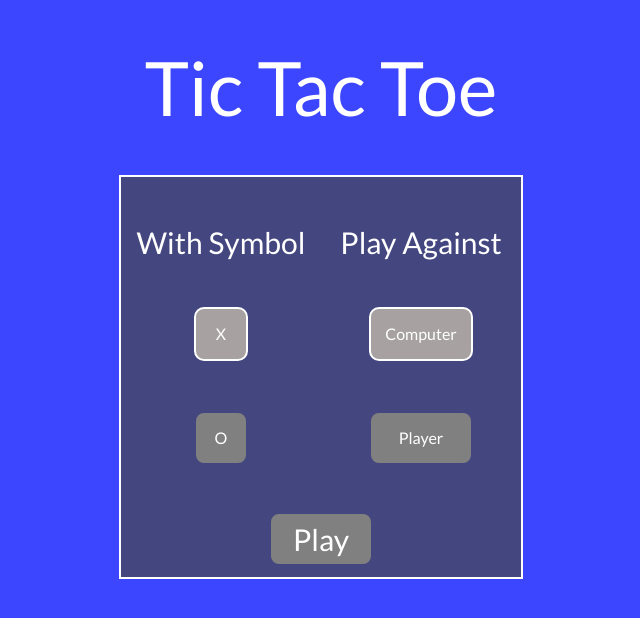
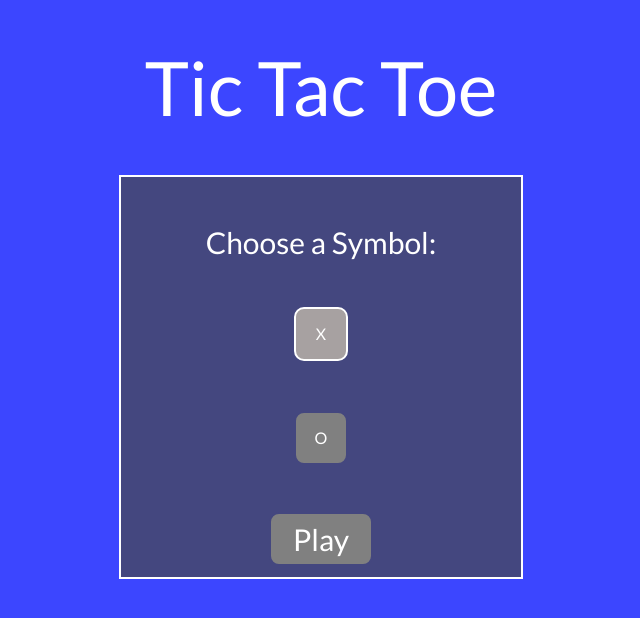
Before and after one commit to mattchere/tic-tac-toe, a plain HTML site: page index.html in a window 1280 px wide. Shown: the whole page, without its empty margins (319-959 px from the left). Drawn offline with nearby package versions, Linux system fonts and the light colour scheme.

Commit message:
Remove player 2 functionality

```diff
--- a/index.html
+++ b/index.html
@@ -29,14 +29,9 @@
     <section class="main">
         <div class="settings">
             <div class="choose-sym">
-                <h3>With Symbol</h3>
+                <h3>Choose a Symbol:</h3>
                 <div class="symbol selected" id="x" role="button"><p>X</p></div>
                 <div class="symbol" id="o" role="button"><p>O</p></div>
-            </div><!--
-            --><div class="choose-opp">
-                <h3>Play Against</h3>
-                <div class="opponent selected" id="comp" role="button"><p>Computer</p></div>
-                <div class="opponent" id="player" role="button"><p>Player</p></div>
             </div>
             <div class="play-area">
                 <div class="btn-play" id="play" role="button"><p>Play</p></div>
--- a/main.css
+++ b/main.css
@@ -33,7 +33,6 @@ h3 {
     width: 400px;
 }
 .choose-sym,
-.choose-opp,
 .play-area,
 .board,
 .square {
@@ -41,14 +40,12 @@ h3 {
     -moz-box-sizing: border-box;
          box-sizing: border-box;
 }
-.choose-sym,
-.choose-opp {
-    display: inline-block;
+.choose-sym {
     height: 325px;
     padding: 50px 0;
     text-align: center;
     vertical-align: top;
-    width: 200px;
+    width: 400px;
 }
 .symbol,
 .opponent,
@@ -60,14 +57,12 @@ h3 {
     height: 50px;
     margin: 50px auto;
 }
-.symbol:hover,
-.opponent:hover {
+.symbol:hover {
     border: 2px solid white;
 }
 .symbol {
     width: 50px;
 }
-.opponent,
 .btn-play {
 
     width: 100px;
```
